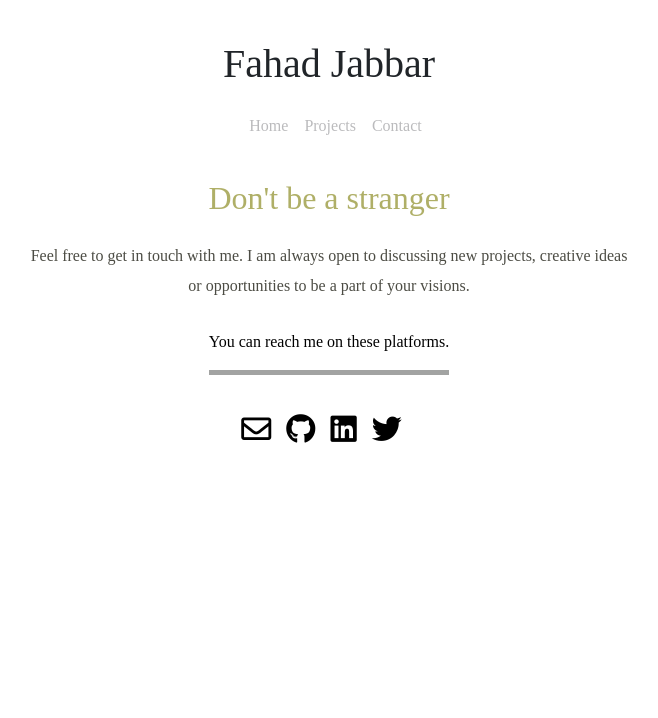
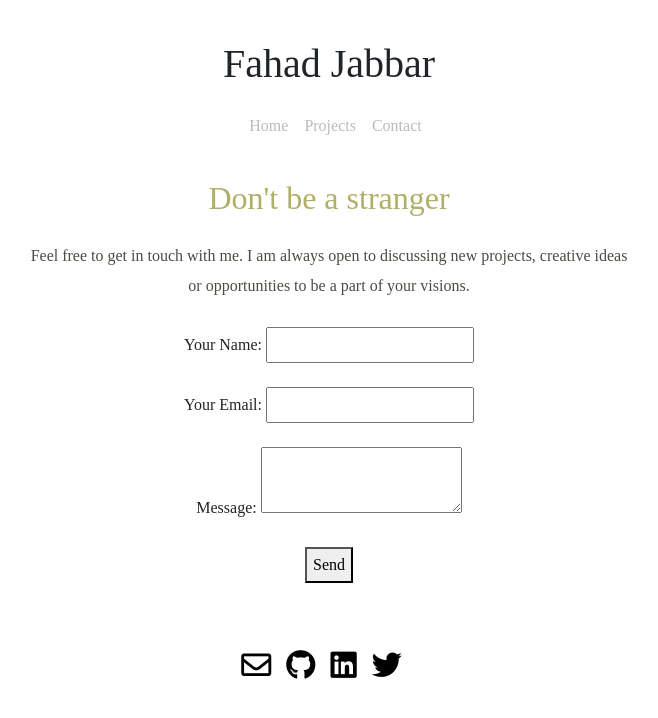
Before and after one commit to hereisfahad/portfolio, a React (Create React App) app: page /contact in a window 1280 px wide. Shown: the top 718 px of the page, without its empty margins (311-969 px from the left). Built offline with nearby package versions, Linux system fonts and the light colour scheme; a web font is replaced by a local one.

Commit message:
netlify form

```diff
--- a/src/components/contact/contact.component.jsx
+++ b/src/components/contact/contact.component.jsx
@@ -14,7 +14,26 @@
         Feel free to get in touch with me. I am always open to discussing new
         projects, creative ideas or opportunities to be a part of your visions.
       </p>
-      <p className="para">You can reach me on these platforms.</p>
+      <form name="contact" method="POST" data-netlify="true">
+        <p>
+          <label>
+            Your Name: <input type="text" name="name" />
+          </label>
+        </p>
+        <p>
+          <label>
+            Your Email: <input type="email" name="email" />
+          </label>
+        </p>
+        <p>
+          <label>
+            Message: <textarea name="message"></textarea>
+          </label>
+        </p>
+        <p>
+          <button type="submit">Send</button>
+        </p>
+      </form>
     </div>
   );
 }
--- a/src/components/contact/contact.styles.css
+++ b/src/components/contact/contact.styles.css
@@ -6,14 +6,14 @@
   color: black;
   font-weight: 500;
 }
-.para::after {
+/* .para::after {
   display: block;
   content: "";
   height: 5px;
   width: 240px;
   background-color: rgb(162, 163, 162);
   margin: 13px auto;
-}
+} */
 @media (max-width: 368px) {
   .para::after {
     display: none;
```
